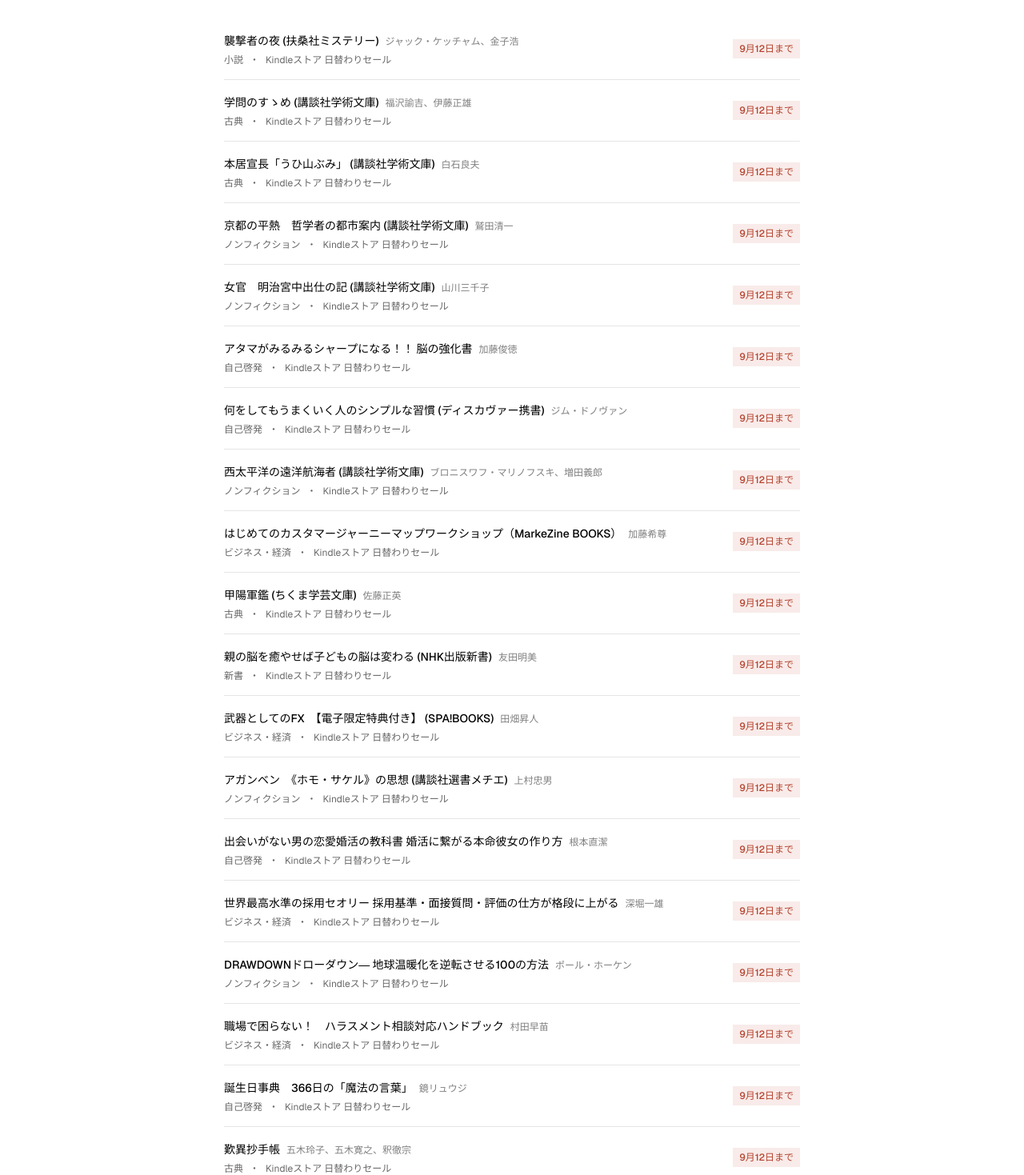
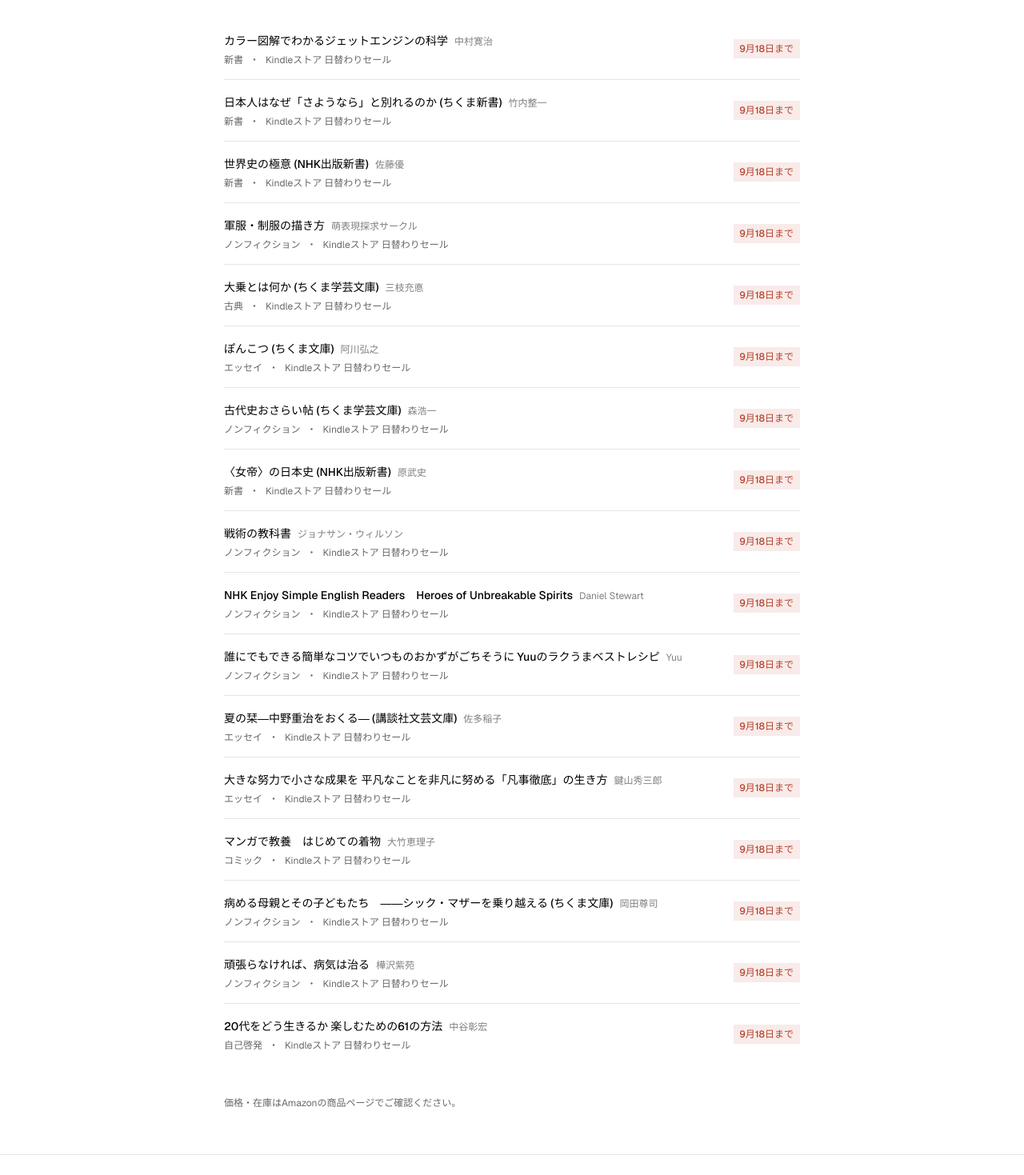
Before and after one commit to Wtr1818/kindle-sensho, a Next.js app: page /today-sale in a window 1280 px wide. Shown: the part 401-1870 px from the top of the page at 80% size. Built offline with nearby package versions, Linux system fonts and the light colour scheme.

Commit message:
本日のKindle日替わりセール17件でdailySaleListを更新

```diff
--- a/data/dailySaleList.ts
+++ b/data/dailySaleList.ts
@@ -10,205 +10,160 @@
   saleEndsAt?: string;
 };
 
-export const dailySaleUpdatedAt = "2026-09-13";
+export const dailySaleUpdatedAt = "2026-09-19";
 
 export const dailySaleList: SaleListItem[] = [
   {
-    title: "襲撃者の夜 (扶桑社ミステリー)",
-    author: "ジャック・ケッチャム、金子浩",
-    asin: "B00AFNQARO",
-    link: "https://www.amazon.co.jp/dp/B00AFNQARO/?tag=yomimado91-22",
+    title: "カラー図解でわかるジェットエンジンの科学",
+    author: "中村寛治",
+    asin: "B00JGEYL5G",
+    link: "https://www.amazon.co.jp/dp/B00JGEYL5G/?tag=yomimado91-22",
     saleName: "Kindleストア 日替わりセール",
-    genre: "小説",
-    saleEndsAt: "2026-09-13",
+    genre: "新書",
+    saleEndsAt: "2026-09-19",
   },
   {
-    title: "学問のすゝめ (講談社学術文庫)",
-    author: "福沢諭吉、伊藤正雄",
-    asin: "B00OKC1Y90",
-    link: "https://www.amazon.co.jp/dp/B00OKC1Y90/?tag=yomimado91-22",
+    title: "日本人はなぜ「さようなら」と別れるのか (ちくま新書)",
+    author: "竹内整一",
+    asin: "B00N8RLW9K",
+    link: "https://www.amazon.co.jp/dp/B00N8RLW9K/?tag=yomimado91-22",
+    saleName: "Kindleストア 日替わりセール",
+    genre: "新書",
+    saleEndsAt: "2026-09-19",
+  },
+  {
+    title: "世界史の極意 (NHK出版新書)",
+    author: "佐藤優",
+    asin: "B00U3UMSMA",
+    link: "https://www.amazon.co.jp/dp/B00U3UMSMA/?tag=yomimado91-22",
+    saleName: "Kindleストア 日替わりセール",
+    genre: "新書",
+    saleEndsAt: "2026-09-19",
+  },
+  {
+    title: "軍服・制服の描き方",
+    author: "萌表現探求サークル",
+    asin: "B01HPWIFBG",
+    link: "https://www.amazon.co.jp/dp/B01HPWIFBG/?tag=yomimado91-22",
+    saleName: "Kindleストア 日替わりセール",
+    genre: "ノンフィクション",
+    saleEndsAt: "2026-09-19",
+  },
+  {
+    title: "大乗とは何か (ちくま学芸文庫)",
+    author: "三枝充悳",
+    asin: "B01JLO51X6",
+    link: "https://www.amazon.co.jp/dp/B01JLO51X6/?tag=yomimado91-22",
     saleName: "Kindleストア 日替わりセール",
     genre: "古典",
-    saleEndsAt: "2026-09-13",
+    saleEndsAt: "2026-09-19",
   },
   {
-    title: "本居宣長「うひ山ぶみ」 (講談社学術文庫)",
-    author: "白石良夫",
-    asin: "B00OKC2D5Y",
-    link: "https://www.amazon.co.jp/dp/B00OKC2D5Y/?tag=yomimado91-22",
+    title: "ぽんこつ (ちくま文庫)",
+    author: "阿川弘之",
+    asin: "B01NBKJEFF",
+    link: "https://www.amazon.co.jp/dp/B01NBKJEFF/?tag=yomimado91-22",
     saleName: "Kindleストア 日替わりセール",
-    genre: "古典",
-    saleEndsAt: "2026-09-13",
+    genre: "エッセイ",
+    saleEndsAt: "2026-09-19",
   },
   {
-    title: "京都の平熱　哲学者の都市案内 (講談社学術文庫)",
-    author: "鷲田清一",
-    asin: "B00TGX7W4E",
-    link: "https://www.amazon.co.jp/dp/B00TGX7W4E/?tag=yomimado91-22",
+    title: "古代史おさらい帖 (ちくま学芸文庫)",
+    author: "森浩一",
+    asin: "B06XRGQH2T",
+    link: "https://www.amazon.co.jp/dp/B06XRGQH2T/?tag=yomimado91-22",
     saleName: "Kindleストア 日替わりセール",
     genre: "ノンフィクション",
-    saleEndsAt: "2026-09-13",
+    saleEndsAt: "2026-09-19",
   },
   {
-    title: "女官　明治宮中出仕の記 (講談社学術文庫)",
-    author: "山川三千子",
-    asin: "B01IETZP44",
-    link: "https://www.amazon.co.jp/dp/B01IETZP44/?tag=yomimado91-22",
+    title: "〈女帝〉の日本史 (NHK出版新書)",
+    author: "原武史",
+    asin: "B076BBDMY8",
+    link: "https://www.amazon.co.jp/dp/B076BBDMY8/?tag=yomimado91-22",
+    saleName: "Kindleストア 日替わりセール",
+    genre: "新書",
+    saleEndsAt: "2026-09-19",
+  },
+  {
+    title: "戦術の教科書",
+    author: "ジョナサン・ウィルソン",
+    asin: "B07DXPVTK2",
+    link: "https://www.amazon.co.jp/dp/B07DXPVTK2/?tag=yomimado91-22",
     saleName: "Kindleストア 日替わりセール",
     genre: "ノンフィクション",
-    saleEndsAt: "2026-09-13",
+    saleEndsAt: "2026-09-19",
   },
   {
-    title: "アタマがみるみるシャープになる！！ 脳の強化書",
-    author: "加藤俊徳",
-    asin: "B01JADEJS6",
-    link: "https://www.amazon.co.jp/dp/B01JADEJS6/?tag=yomimado91-22",
+    title: "NHK Enjoy Simple English Readers　Heroes of Unbreakable Spirits",
+    author: "Daniel Stewart",
+    asin: "B07NKS8613",
+    link: "https://www.amazon.co.jp/dp/B07NKS8613/?tag=yomimado91-22",
+    saleName: "Kindleストア 日替わりセール",
+    genre: "ノンフィクション",
+    saleEndsAt: "2026-09-19",
+  },
+  {
+    title: "誰にでもできる簡単なコツでいつものおかずがごちそうに Yuuのラクうまベストレシピ",
+    author: "Yuu",
+    asin: "B07SHS443Z",
+    link: "https://www.amazon.co.jp/dp/B07SHS443Z/?tag=yomimado91-22",
+    saleName: "Kindleストア 日替わりセール",
+    genre: "ノンフィクション",
+    saleEndsAt: "2026-09-19",
+  },
+  {
+    title: "夏の栞―中野重治をおくる― (講談社文芸文庫)",
+    author: "佐多稲子",
+    asin: "B07TFCS6PZ",
+    link: "https://www.amazon.co.jp/dp/B07TFCS6PZ/?tag=yomimado91-22",
+    saleName: "Kindleストア 日替わりセール",
+    genre: "エッセイ",
+    saleEndsAt: "2026-09-19",
+  },
+  {
+    title: "大きな努力で小さな成果を 平凡なことを非凡に努める「凡事徹底」の生き方",
+    author: "鍵山秀三郎",
+    asin: "B0863F1P6Y",
+    link: "https://www.amazon.co.jp/dp/B0863F1P6Y/?tag=yomimado91-22",
+    saleName: "Kindleストア 日替わりセール",
+    genre: "エッセイ",
+    saleEndsAt: "2026-09-19",
+  },
+  {
+    title: "マンガで教養　はじめての着物",
+    author: "大竹恵理子",
+    asin: "B08LZ71X86",
+    link: "https://www.amazon.co.jp/dp/B08LZ71X86/?tag=yomimado91-22",
+    saleName: "Kindleストア 日替わりセール",
+    genre: "コミック",
+    saleEndsAt: "2026-09-19",
+  },
+  {
+    title: "病める母親とその子どもたち　――シック・マザーを乗り越える (ちくま文庫)",
+    author: "岡田尊司",
+    asin: "B0BBRGZGPC",
+    link: "https://www.amazon.co.jp/dp/B0BBRGZGPC/?tag=yomimado91-22",
+    saleName: "Kindleストア 日替わりセール",
+    genre: "ノンフィクション",
+    saleEndsAt: "2026-09-19",
+  },
+  {
+    title: "頑張らなければ、病気は治る",
+    author: "樺沢紫苑",
+    asin: "B01JADECOW",
+    link: "https://www.amazon.co.jp/dp/B01JADECOW/?tag=yomimado91-22",
+    saleName: "Kindleストア 日替わりセール",
+    genre: "ノンフィクション",
+    saleEndsAt: "2026-09-19",
+  },
+  {
+    title: "20代をどう生きるか 楽しむための61の方法",
+    author: "中谷彰宏",
+    asin: "B09FY5V2ZP",
+    link: "https://www.amazon.co.jp/dp/B09FY5V2ZP/?tag=yomimado91-22",
     saleName: "Kindleストア 日替わりセール",
     genre: "自己啓発",
-    saleEndsAt: "2026-09-13",
-  },
-  {
-    title: "何をしてもうまくいく人のシンプルな習慣 (ディスカヴァー携書)",
-    author: "ジム・ドノヴァン",
-    asin: "B01MZ2AOVV",
-    link: "https://www.amazon.co.jp/dp/B01MZ2AOVV/?tag=yomimado91-22",
-    saleName: "Kindleストア 日替わりセール",
-    genre: "自己啓発",
-    saleEndsAt: "2026-09-13",
-  },
-  {
-    title: "西太平洋の遠洋航海者 (講談社学術文庫)",
-    author: "ブロニスワフ・マリノフスキ、増田義郎",
-    asin: "B01NC32DLQ",
-    link: "https://www.amazon.co.jp/dp/B01NC32DLQ/?tag=yomimado91-22",
-    saleName: "Kindleストア 日替わりセール",
-    genre: "ノンフィクション",
-    saleEndsAt: "2026-09-13",
-  },
-  {
-    title: "はじめてのカスタマージャーニーマップワークショップ（MarkeZine BOOKS）",
-    author: "加藤希尊",
-    asin: "B07GBWMFMK",
-    link: "https://www.amazon.co.jp/dp/B07GBWMFMK/?tag=yomimado91-22",
-    saleName: "Kindleストア 日替わりセール",
-    genre: "ビジネス・経済",
-    saleEndsAt: "2026-09-13",
-  },
-  {
-    title: "甲陽軍鑑 (ちくま学芸文庫)",
-    author: "佐藤正英",
-    asin: "B07KY2RC89",
-    link: "https://www.amazon.co.jp/dp/B07KY2RC89/?tag=yomimado91-22",
-    saleName: "Kindleストア 日替わりセール",
-    genre: "古典",
-    saleEndsAt: "2026-09-13",
-  },
-  {
-    title: "親の脳を癒やせば子どもの脳は変わる (NHK出版新書)",
-    author: "友田明美",
-    asin: "B08192B1LV",
-    link: "https://www.amazon.co.jp/dp/B08192B1LV/?tag=yomimado91-22",
-    saleName: "Kindleストア 日替わりセール",
-    genre: "新書",
-    saleEndsAt: "2026-09-13",
-  },
-  {
-    title: "武器としてのFX　【電子限定特典付き】 (SPA!BOOKS)",
-    author: "田畑昇人",
-    asin: "B082PJ9NHL",
-    link: "https://www.amazon.co.jp/dp/B082PJ9NHL/?tag=yomimado91-22",
-    saleName: "Kindleストア 日替わりセール",
-    genre: "ビジネス・経済",
-    saleEndsAt: "2026-09-13",
-  },
-  {
-    title: "アガンベン　《ホモ・サケル》の思想 (講談社選書メチエ)",
-    author: "上村忠男",
-    asin: "B085CBRFF2",
-    link: "https://www.amazon.co.jp/dp/B085CBRFF2/?tag=yomimado91-22",
-    saleName: "Kindleストア 日替わりセール",
-    genre: "ノンフィクション",
-    saleEndsAt: "2026-09-13",
-  },
-  {
-    title: "出会いがない男の恋愛婚活の教科書 婚活に繋がる本命彼女の作り方",
-    author: "根本直潔",
-    asin: "B08GPQJVJ2",
-    link: "https://www.amazon.co.jp/dp/B08GPQJVJ2/?tag=yomimado91-22",
-    saleName: "Kindleストア 日替わりセール",
-    genre: "自己啓発",
-    saleEndsAt: "2026-09-13",
-  },
-  {
-    title: "世界最高水準の採用セオリー 採用基準・面接質問・評価の仕方が格段に上がる",
-    author: "深堀一雄",
-    asin: "B08QHWSRGK",
-    link: "https://www.amazon.co.jp/dp/B08QHWSRGK/?tag=yomimado91-22",
-    saleName: "Kindleストア 日替わりセール",
-    genre: "ビジネス・経済",
-    saleEndsAt: "2026-09-13",
-  },
-  {
-    title: "DRAWDOWNドローダウン― 地球温暖化を逆転させる100の方法",
-    author: "ポール・ホーケン",
-    asin: "B08QRV8N31",
-    link: "https://www.amazon.co.jp/dp/B08QRV8N31/?tag=yomimado91-22",
-    saleName: "Kindleストア 日替わりセール",
-    genre: "ノンフィクション",
-    saleEndsAt: "2026-09-13",
-  },
-  {
-    title: "職場で困らない！　ハラスメント相談対応ハンドブック",
-    author: "村田早苗",
-    asin: "B09X13D79W",
-    link: "https://www.amazon.co.jp/dp/B09X13D79W/?tag=yomimado91-22",
-    saleName: "Kindleストア 日替わりセール",
-    genre: "ビジネス・経済",
-    saleEndsAt: "2026-09-13",
-  },
-  {
-    title: "誕生日事典　366日の「魔法の言葉」",
-    author: "鏡リュウジ",
-    asin: "B0BYYG94NN",
-    link: "https://www.amazon.co.jp/dp/B0BYYG94NN/?tag=yomimado91-22",
-    saleName: "Kindleストア 日替わりセール",
-    genre: "自己啓発",
-    saleEndsAt: "2026-09-13",
-  },
-  {
-    title: "歎異抄手帳",
-    author: "五木玲子、五木寛之、釈徹宗",
-    asin: "B0CJBXZVX7",
-    link: "https://www.amazon.co.jp/dp/B0CJBXZVX7/?tag=yomimado91-22",
-    saleName: "Kindleストア 日替わりセール",
-    genre: "古典",
-    saleEndsAt: "2026-09-13",
-  },
-  {
-    title: "マーケティング「つながる」思考術",
-    author: "池田紀行",
-    asin: "B0CP1WRVPN",
-    link: "https://www.amazon.co.jp/dp/B0CP1WRVPN/?tag=yomimado91-22",
-    saleName: "Kindleストア 日替わりセール",
-    genre: "ビジネス・経済",
-    saleEndsAt: "2026-09-13",
-  },
-  {
-    title: "【音声DL付】NHK Enjoy Simple English Readers　The Amazing Adventures of Sherlock Holmes",
-    author: "NHK、Daniel Stewart",
-    asin: "B0CT4WCTVZ",
-    link: "https://www.amazon.co.jp/dp/B0CT4WCTVZ/?tag=yomimado91-22",
-    saleName: "Kindleストア 日替わりセール",
-    genre: "ノンフィクション",
-    saleEndsAt: "2026-09-13",
-  },
-  {
-    title: "つなげて楽しむ　かぎ針編みの　モチーフ124",
-    author: "朝日新聞出版",
-    asin: "B0D1CK9X9Y",
-    link: "https://www.amazon.co.jp/dp/B0D1CK9X9Y/?tag=yomimado91-22",
-    saleName: "Kindleストア 日替わりセール",
-    genre: "ノンフィクション",
-    saleEndsAt: "2026-09-13",
+    saleEndsAt: "2026-09-19",
   },
 ];
```
